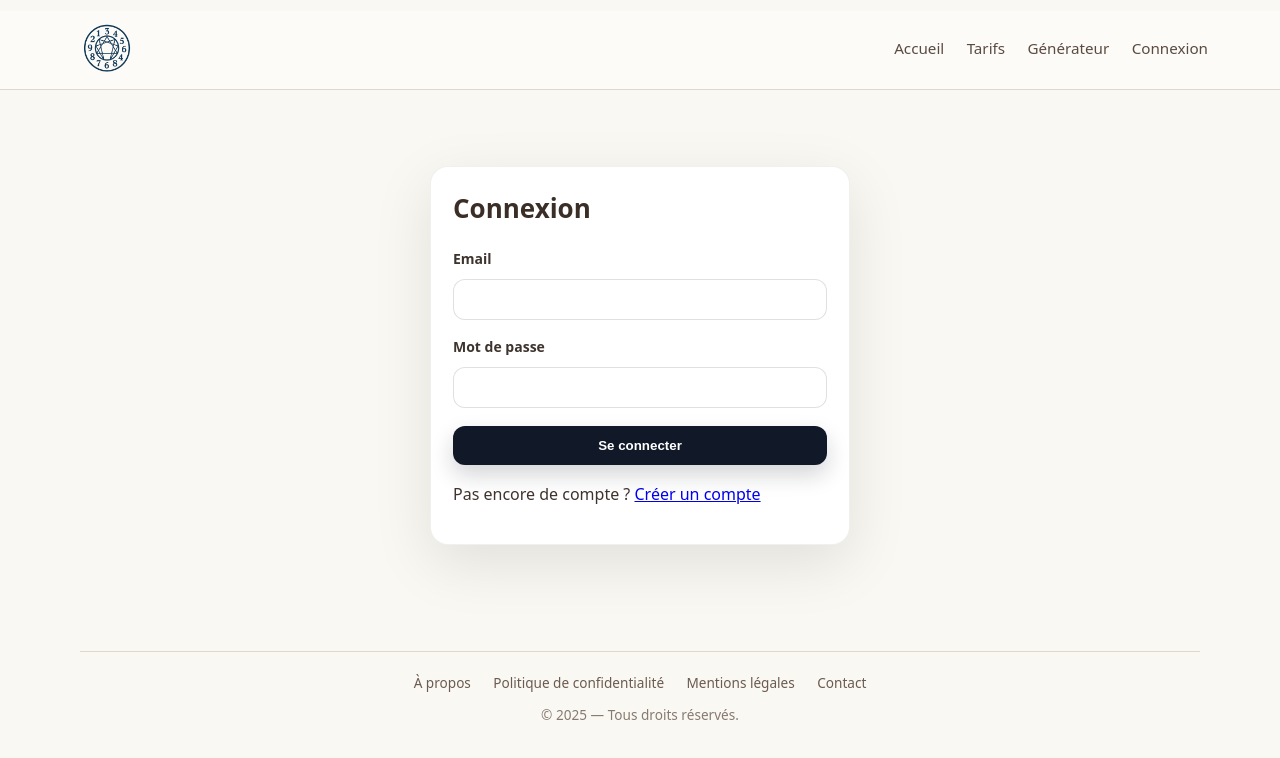
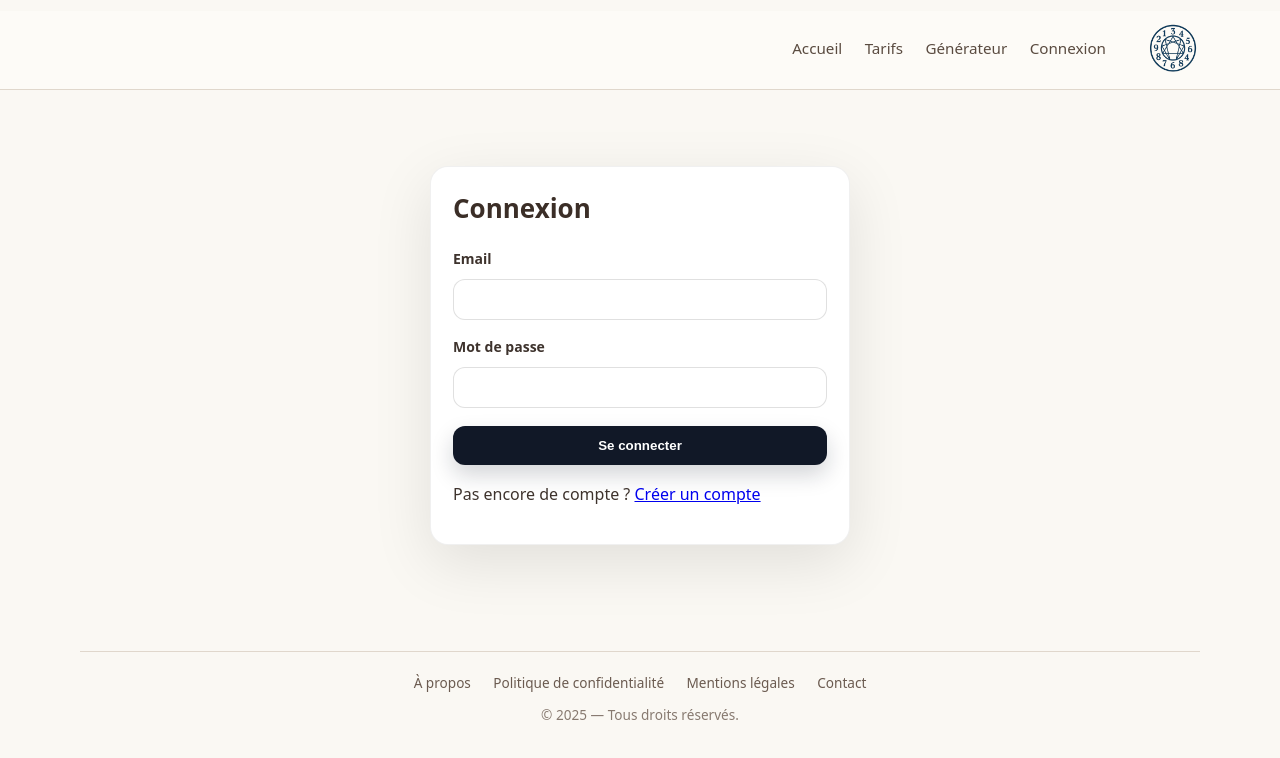
Before and after one commit to Itshibanta/numerology-app, a React (Vite) app in the folder web/: page /signin in a window 1280 px wide. Shown: the top 758 px of the page. Built offline with nearby package versions, Linux system fonts and the light colour scheme; no server answers.

Commit message:
Fix header

```diff
--- a/web/src/App.css
+++ b/web/src/App.css
@@ -1260,10 +1260,26 @@ main.app-container + footer.site-footer {
   pointer-events: auto;
 }
 
-.logo {
+.header-inner{
   display: flex;
   align-items: center;
+  justify-content: flex-end; /* 🔥 pousse tout le groupe à droite */
+  gap: 2rem;                /* espace entre nav et logo */
 }
+
+.nav-links{
+  display: flex;
+  gap: 1.5rem;
+  order: 1;
+}
+
+.logo{
+  order: 2;
+}
+
+
+
+
 
 .nav-links {
   display: flex;
```
